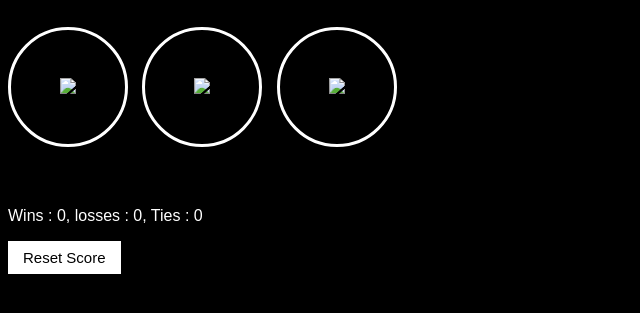
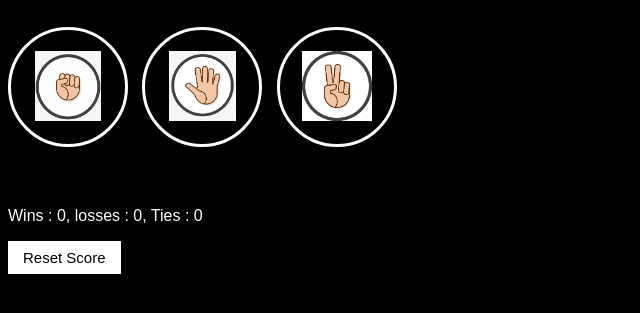
Before and after one commit to Adi0257/game, a plain HTML site: page index.html in a window 1280 px wide. Shown: the part 67-380 px from the top of the page, without its empty margins (0-640 px from the left). Drawn offline with Linux system fonts and the light colour scheme.

Commit message:
Update index.html

```diff
--- a/index.html
+++ b/index.html
@@ -14,19 +14,19 @@
     <button onclick="
     playgame('Rock');
     " class="move-button">
-        <img src="images/rock.png" class="move-icon">
+        <img src="rock.png" class="move-icon">
     </button>
 
     <button onclick="
     playgame('paper');
     " class="move-button">
-        <img src="images/paper.png" class="move-icon">
+        <img src="paper.png" class="move-icon">
     </button>
 
     <button onclick="
     playgame('Scissors');
     " class="move-button">
-        <img src="images/scissors.png" class="move-icon">
+        <img src="scissors.png" class="move-icon">
     </button>
 
     <p class="js-result result"></p>
```
